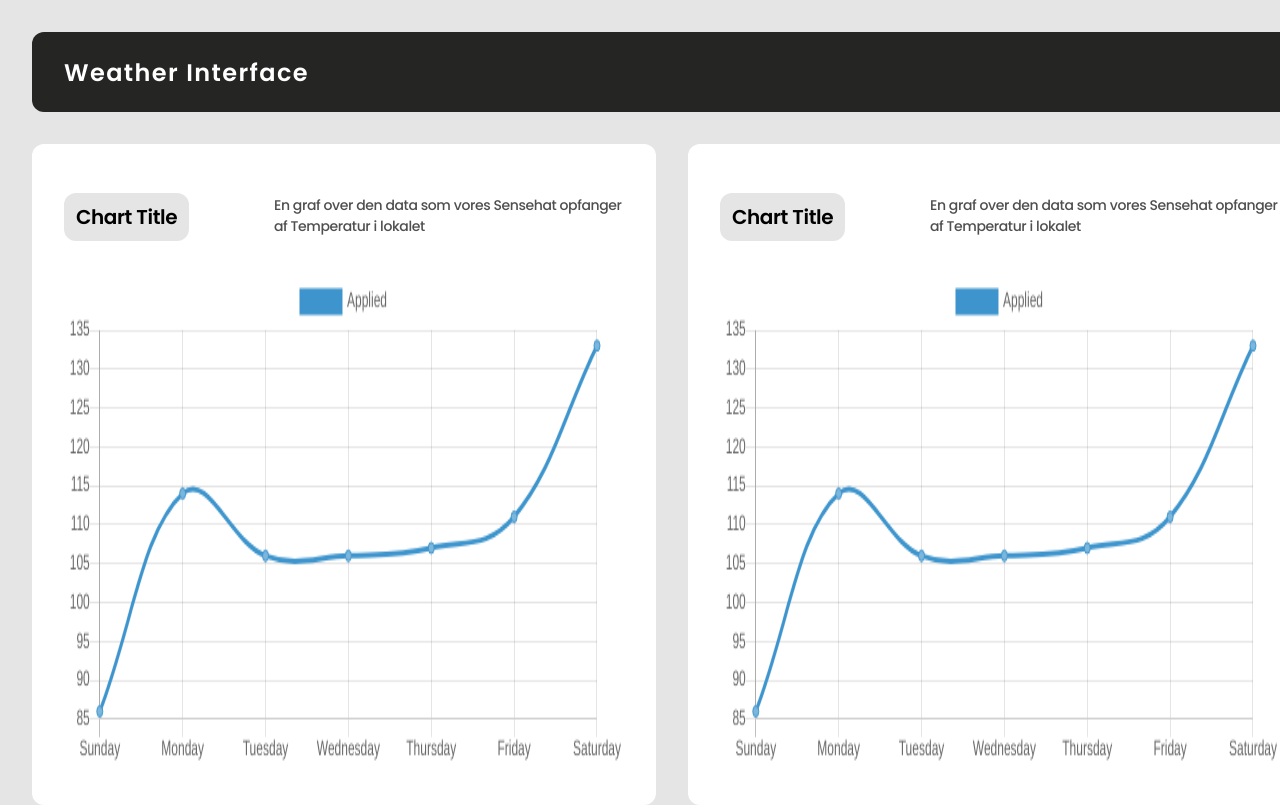
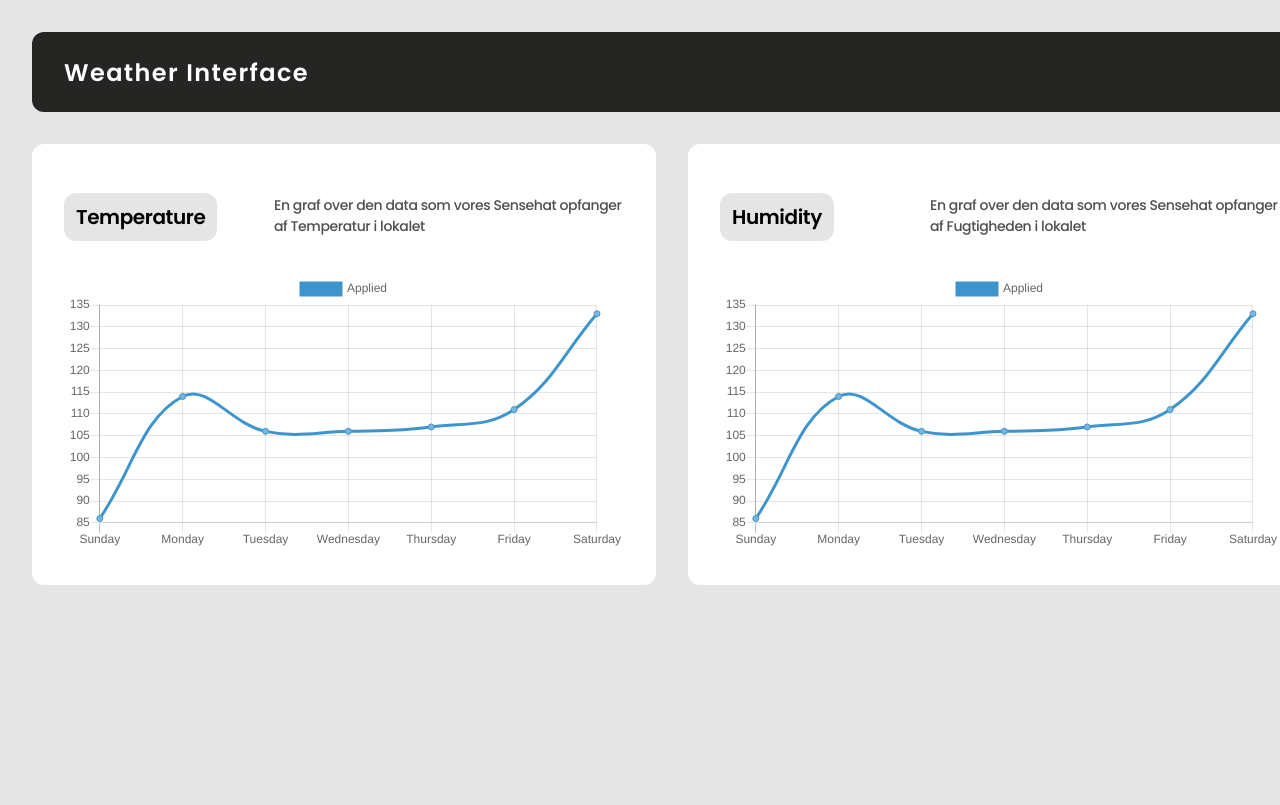
Before and after one commit to hrbang/Weather-Sensor-Interface, a Next.js app: page / in a window 1280 px wide. Shown: the top 805 px of the page. Built offline with nearby package versions, Linux system fonts and the light colour scheme; no server answers.

Commit message:
Connection to Database

```diff
--- a/components/ChartBox.js
+++ b/components/ChartBox.js
@@ -14,7 +14,7 @@ const ChartElement = styled.div`
 
 const Canvas = styled.canvas`
     width: 100%;
-    height: 500px;
+    height: 100%;
 `
 
 const ChartHeader = styled.div`
@@ -43,7 +43,7 @@ const ChartText = styled.p`
     max-width: 350px;
 `
 
-const ChartBox = ({ chartId }) => {
+const ChartBox = ({ chartId, title, text }) => {
 
     useEffect(() => {
         var ctx = document.getElementById(chartId).getContext('2d');
@@ -61,13 +61,13 @@ const ChartBox = ({ chartId }) => {
                 ]
             },
         });
-    }, [])
+    }, [chartId])
 
     return (
         <ChartElement>
             <ChartHeader>
-                <ChartTitle>Chart Title</ChartTitle>
-                <ChartText>En graf over den data som vores Sensehat opfanger af Temperatur i lokalet</ChartText>
+                <ChartTitle>{title}</ChartTitle>
+                <ChartText>{text}</ChartText>
             </ChartHeader>
             <Canvas id={chartId}></Canvas>
         </ChartElement>
--- /dev/null
+++ b/libs/db.js
@@ -0,0 +1,18 @@
+const mysql = require('mysql');
+
+const db = mysql.createConnection({
+    host: process.env.NEXT_PUBLIC_DB_HOST,
+    user: process.env.NEXT_PUBLIC_DB_USER,
+    password: process.env.NEXT_PUBLIC_DB_PASS,
+    database: process.env.NEXT_PUBLIC_DB_NAME
+});
+
+db.connect((err) => {
+    if (err) {
+        console.error('Database connection failed: ', err);
+        return;
+    }
+    console.log('Connected to the database');
+});
+
+module.exports = db;
--- a/package.json
+++ b/package.json
@@ -9,10 +9,12 @@
     "lint": "next lint"
   },
   "dependencies": {
+    "axios": "^1.4.0",
     "chart.js": "^2.9.4",
     "eslint": "8.46.0",
     "eslint-config-next": "13.4.13",
     "googleapis": "^123.0.0",
+    "mysql": "^2.18.1",
     "next": "13.4.13",
     "react": "18.2.0",
     "react-dom": "18.2.0",
--- /dev/null
+++ b/pages/api/getData.js
@@ -0,0 +1,21 @@
+import db from '../../libs/db';
+
+export default async function handler(req, res) {
+    if (req.method !== 'GET') {
+        return res.status(405).json({ message: 'Method not allowed' });
+    }
+
+    try {
+        const query = 'SELECT * FROM data';
+        db.query(query, (err, result) => {
+            if (err) {
+                console.error('Error executing query: ', err);
+                return res.status(500).json({ message: 'Internal server error' });
+            }
+            return res.status(200).json(result);
+        });
+    } catch (error) {
+        console.error('API error: ', error);
+        return res.status(500).json({ message: 'Internal server error' });
+    }
+}
--- a/pages/index.js
+++ b/pages/index.js
@@ -1,3 +1,5 @@
+import React, { useState, useEffect } from 'react';
+import axios from 'axios';
 import Head from 'next/head'
 
 // Components
@@ -25,6 +27,18 @@ gap: 32px;
 `
 
 const Home = () => {
+  const [data, setData] = useState([]);
+  const [temp, setTemp] = useState([]);
+
+  useEffect(() => {
+    axios.get('/api/getData')
+      .then(response => {
+        setData(response.data);
+      })
+      .catch(error => {
+        console.error('Error fetching data: ', error);
+      });
+  }, []);
 
   return (
     <>
@@ -41,10 +55,9 @@ const Home = () => {
         <header>
           <Navbar />
         </header>
-        {/* <h1>{data}</h1> */}
         <Charts>
-          <ChartBox chartId="temperatur" />
-          <ChartBox chartId="humidity" />
+          <ChartBox title="Temperature" text="En graf over den data som vores Sensehat opfanger af Temperatur i lokalet" chartId="temperatur" />
+          <ChartBox title="Humidity" text="En graf over den data som vores Sensehat opfanger af Fugtigheden i lokalet" chartId="humidity" />
         </Charts>
       </Body>
     </>
```
Also changed, not shown: 1 other file (tests, documents, lock files or other folders).
